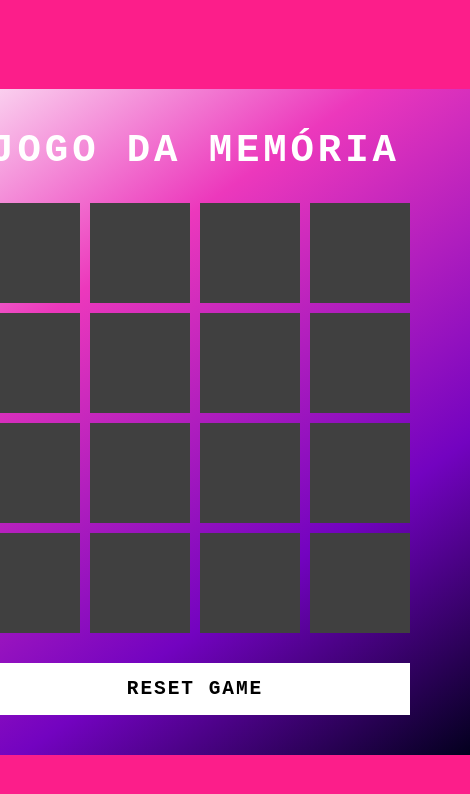
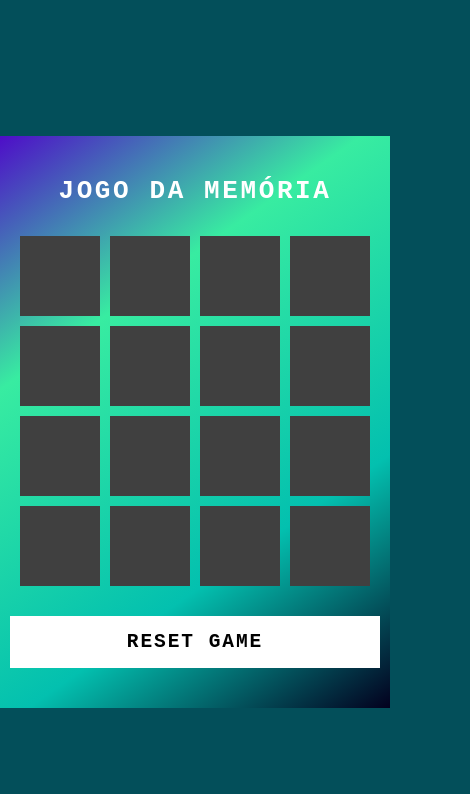
Before and after one commit to danieldemoura/jogo-da-memoria, a plain HTML site: page index.html in a window 390 px wide. Shown: the whole page, 470 px wide, since content can reach past the window. Drawn offline with Linux system fonts and the light colour scheme.

Commit message:
refactor: adicionado media query

```diff
--- a/src/styles/main.css
+++ b/src/styles/main.css
@@ -3,7 +3,7 @@ body {
     justify-content: center;
     align-items: center;
     min-height: 100vh;
-    background-color: #FC1E8A;
+    background-color: #034f5a;
 }
 
 .container {
@@ -16,9 +16,9 @@ body {
     background-image: linear-gradient(
         325deg,
         #03001e 0%,
-        #7303c0 30%,
-        #ec38bc 70%,
-        #fdeff9 100%
+        #03c0af 30%,
+        #38eca1 70%,
+        #4e0dc8 100%
     );
     padding: 40px 60px;
 }
@@ -49,8 +49,7 @@ h2 {
 }
 
 .game {
-    width: 430px;
-    height: 430px;
+    max-width: 430px;
     display: flex;
     flex-wrap: wrap;
     gap: 10px;
@@ -92,3 +91,24 @@ h2 {
 .boxMatch::after {
     transform: rotateY(180deg);
 }
+
+
+@media screen and (max-width: 565px){
+    .container {
+        padding: 40px 10px;
+    }
+
+    .item {
+        width: 80px;
+        height: 80px;
+    }
+
+    h2 {
+        font-size: 2em;
+        text-align: center;
+    }
+
+    .game {
+        justify-content: center;
+    }
+}
```
